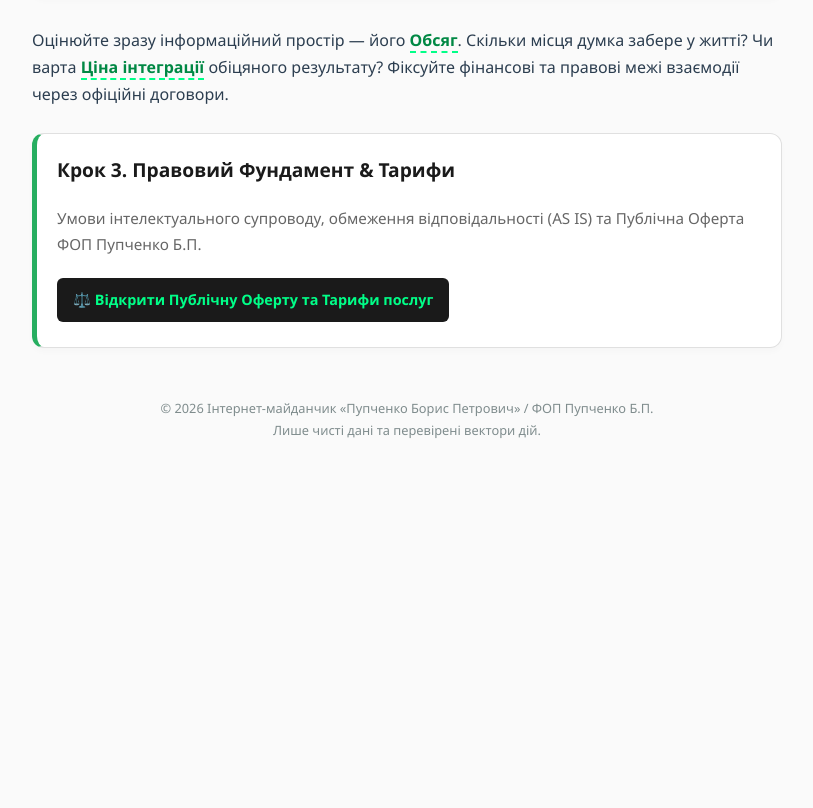
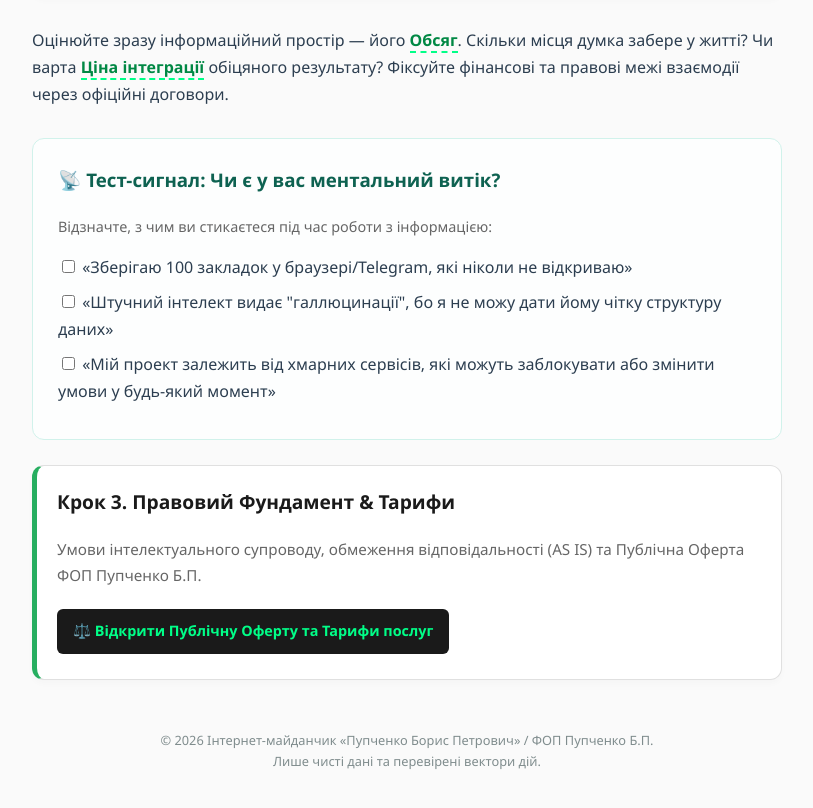
Before and after one commit to boriskirp/quiz-space, a plain HTML site: page index.html in a window 1280 px wide. Shown: the part 1000-1808 px from the top of the page, without its empty margins (358-1171 px from the left). Before the commit the page ends 1495 px from the top, so only its background shows below. Drawn offline with Linux system fonts and the light colour scheme.

Commit message:
Update index.html
My commit 002

```diff
--- a/index.html
+++ b/index.html
@@ -183,6 +183,38 @@
         <p style="margin-top: 30px;">Оцінюйте зразу інформаційний простір — його <span class="orchestrator-term" data-term="горизонт">Обсяг</span>. Скільки місця думка забере у житті? Чи варта <span class="orchestrator-term" data-term="ціна">Ціна інтеграції</span> обіцяного результату? Фіксуйте фінансові та правові межі взаємодії через офіційні договори.</p>
 
         <!-- ВЕКТОР 3: ОФЕРТА (КРОК 3) -->
+         <!-- ІНТЕРАКТИВНИЙ ТЕСТ-СИГНАЛ -->
+<div style="background: #fdfefe; border: 1px solid #d1f2eb; padding: 25px; border-radius: 12px; margin-top: 30px;">
+    <h3 style="color: #0e6251; margin-top:0;">📡 Тест-сигнал: Чи є у вас ментальний витік?</h3>
+    <p style="font-size: 0.9em; color: #666;">Відзначте, з чим ви стикаєтеся під час роботи з інформацією:</p>
+    <label style="display:block; margin-bottom:8px; cursor:pointer;">
+        <input type="checkbox" onchange="checkSignal()" class="signal-ch"> «Зберігаю 100 закладок у браузері/Telegram, які ніколи не відкриваю»
+    </label>
+    <label style="display:block; margin-bottom:8px; cursor:pointer;">
+        <input type="checkbox" onchange="checkSignal()" class="signal-ch"> «Штучний інтелект видає "галлюцинації", бо я не можу дати йому чітку структуру даних»
+    </label>
+    <label style="display:block; margin-bottom:8px; cursor:pointer;">
+        <input type="checkbox" onchange="checkSignal()" class="signal-ch"> «Мій проект залежить від хмарних сервісів, які можуть заблокувати або змінити умови у будь-який момент»
+    </label>
+    <div id="signal-result" style="margin-top:15px; font-weight:bold; color:#e74c3c; display:none; font-size:0.95em;">
+        🚨 Сигнал спотворено! Вам потрібна локальна архітектура знань. Скасуйте пошук і подивіться тарифи нижче.
+    </div>
+</div>
+
+<script>
+function checkSignal() {
+    const checkboxes = document.querySelectorAll('.signal-ch');
+    const result = document.getElementById('signal-result');
+    let checkedCount = 0;
+    checkboxes.forEach(ch => { if(ch.checked) checkedCount++; });
+    if(checkedCount > 0) {
+        result.style.display = 'block';
+        if(typeof fbq === 'function') fbq('trackCustom', 'Signal_Leak_Detected');
+    } else {
+        result.style.display = 'none';
+    }
+}
+</script>
         <div class="routing-block" style="border-left-color: #27ae60;">
             <h3>Крок 3. Правовий Фундамент & Тарифи</h3>
             <p>Умови інтелектуального супроводу, обмеження відповідальності (AS IS) та Публічна Оферта ФОП Пупченко Б.П.</p>
```
